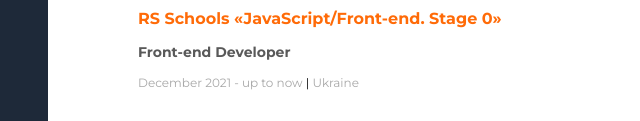
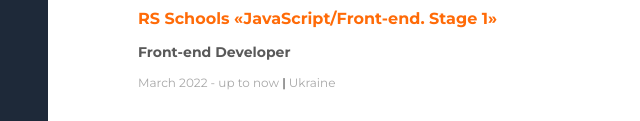
Before and after one commit to Suizanna/rsschool-cv, a plain HTML site: page index.html in a window 1280 px wide. Shown: the part 834-955 px from the top of the page, 342-982 px from the left. Drawn offline with Linux system fonts and the light colour scheme.

Commit message:
refactor:  education

```diff
--- a/index.html
+++ b/index.html
@@ -103,9 +103,9 @@
                 <!-- education-section -->
                 <section class="education" id="education">
                     <h3 class="title">Additional Education</h3>
-                    <h3 class="education-experience">RS Schools «JavaScript/Front-end. Stage 0»</h3>
+                    <h3 class="education-experience">RS Schools «JavaScript/Front-end. Stage 1»</h3>
                     <h4 class="education-position">Front-end Developer</h4>
-                    <p class="education-period">December 2021 - up to now
+                    <p class="education-period">March 2022 - up to now
                         <span class="divider">|</span> Ukraine
                     </p>
                 </section>
```
